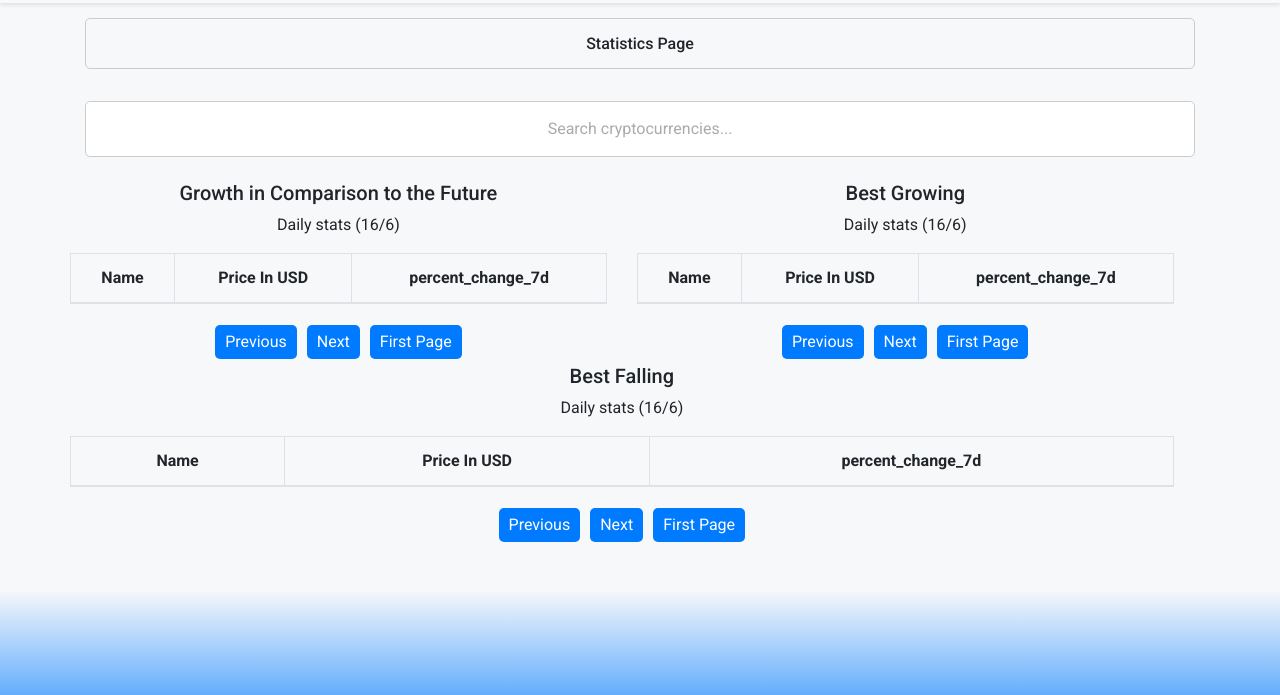
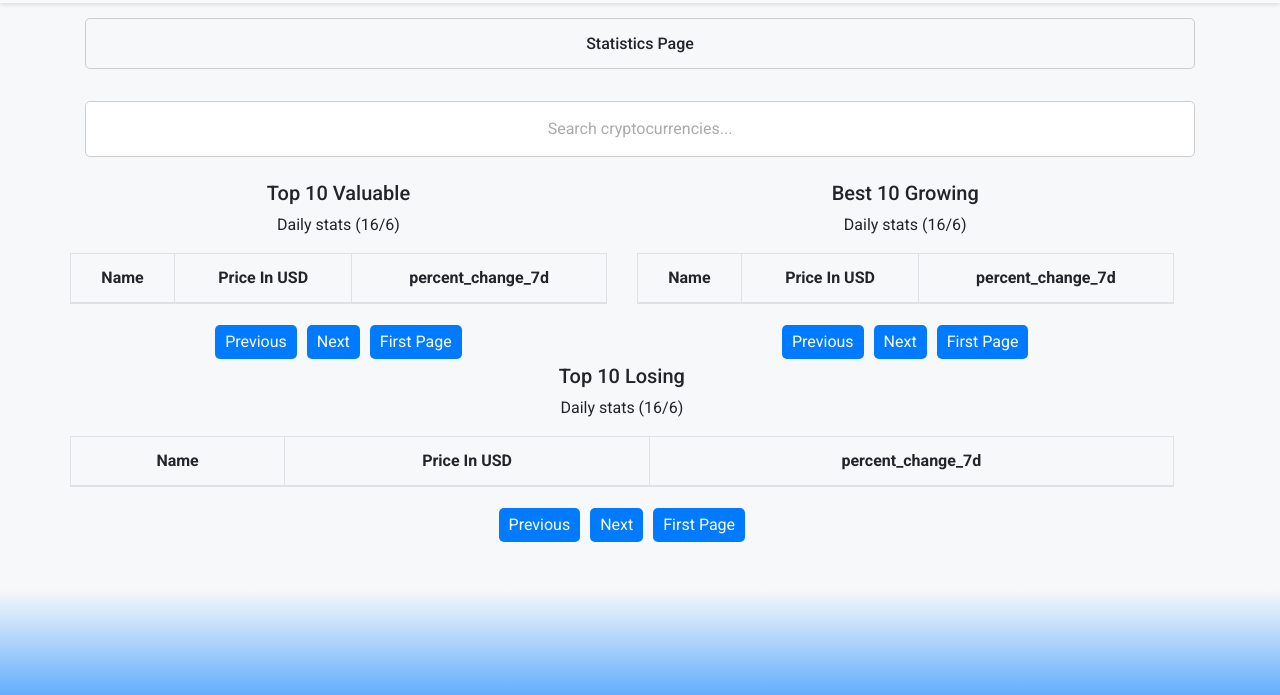
Before and after one commit to sedc-codecademy/sp2024-cp01-csi-2, a plain HTML site: page stats/index.html in a window 1280 px wide. Shown: the part 77-772 px from the top of the page. Drawn offline with nearby package versions, Linux system fonts and the light colour scheme; files that its build step writes are made by us from their sources; no server answers; files whose address does not match are found by name.

Commit message:
Update stats

```diff
--- a/stats/index.html
+++ b/stats/index.html
@@ -62,7 +62,7 @@
           <div class="row">
             <div id="left-table" class="col-md-6 col-lg-6 ranking-card">
               <div class="table-headings">
-                <h5 class="table-heading">Growth in Comparison to the Future</h5>
+                <h5 class="table-heading">Top 10 Valuable</h5>
                 <p class="table-subheading">Daily stats (16/6)</p>
               </div>
               <table id="growthFutureTable" class="table table-striped table-bordered">
@@ -88,7 +88,7 @@
 
             <div id="right-table" class="col-md-6 col-lg-6 ranking-card">
               <div class="table-headings">
-                <h5 class="table-heading">Best Growing</h5>
+                <h5 class="table-heading">Best 10 Growing</h5>
                 <p class="table-subheading">Daily stats (16/6)</p>
               </div>
               <table id="bestGrowingTable" class="table table-striped table-bordered">
@@ -114,7 +114,7 @@
 
             <div class="col-12 ranking-card">
               <div class="table-headings">
-                <h5 class="table-heading">Best Falling</h5>
+                <h5 class="table-heading">Top 10 Losing</h5>
                 <p class="table-subheading">Daily stats (16/6)</p>
               </div>
               <table id="bestFallingTable" class="table table-striped table-bordered">
```
Also changed, not shown: stats/tables.js (+5 -5 lines).
